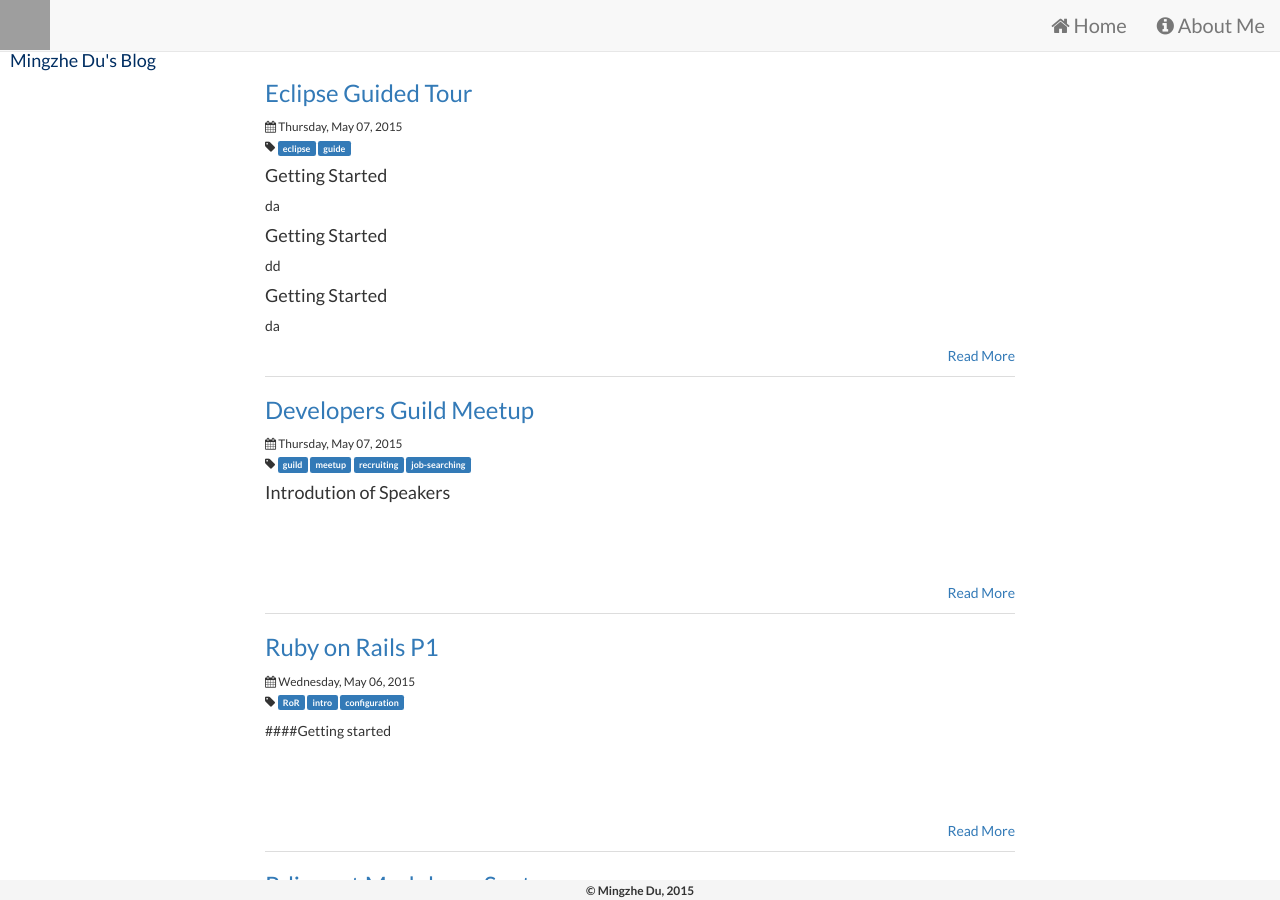
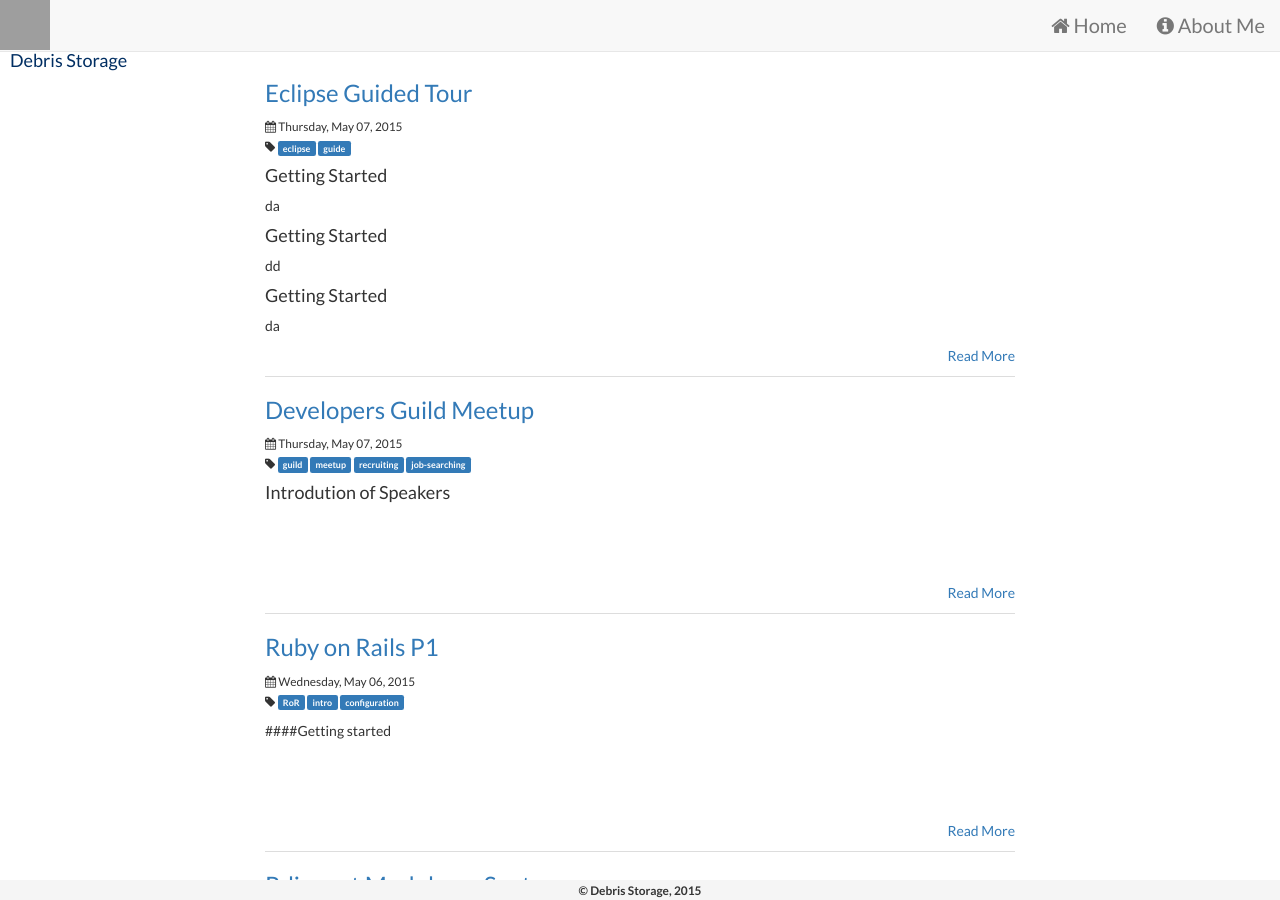
Before and after one commit to mzdu/mzdu.github.io, a Jekyll site: the page built from index.html, in a window 1280 px wide and 900 px high. Built offline with Jekyll 4.4.1, drawn with Linux system fonts in a browser that asks for light colours; nearby versions of some CDN libraries; Markdown is read by kramdown in place of the engine named in the settings; grey boxes are pictures that could not be loaded.

Commit message:
updated header and footer

```diff
--- a/_config.yml
+++ b/_config.yml
@@ -1,5 +1,5 @@
 # Site settings
-title: Mingzhe Du's Blog
+title: Debris Storage
 email: daniel_pub@hotmail.com
 description: "Memory is not reliable until you write it down."
 logo_location: "https://avatars0.githubusercontent.com/u/1903316?v=3&s=140"
--- a/_includes/footer.html
+++ b/_includes/footer.html
@@ -6,7 +6,7 @@
         <div class="col-lg-offset-3 col-lg-6">
             <div class="row">
               <div class="col-xs-12 text-center">
-                <small>&copy; Mingzhe Du, 2015</small>
+                <small>&copy; Debris Storage, 2015</small>
               </div>
             </div>
         </div>
```
Also changed, not shown: 6 other files.
